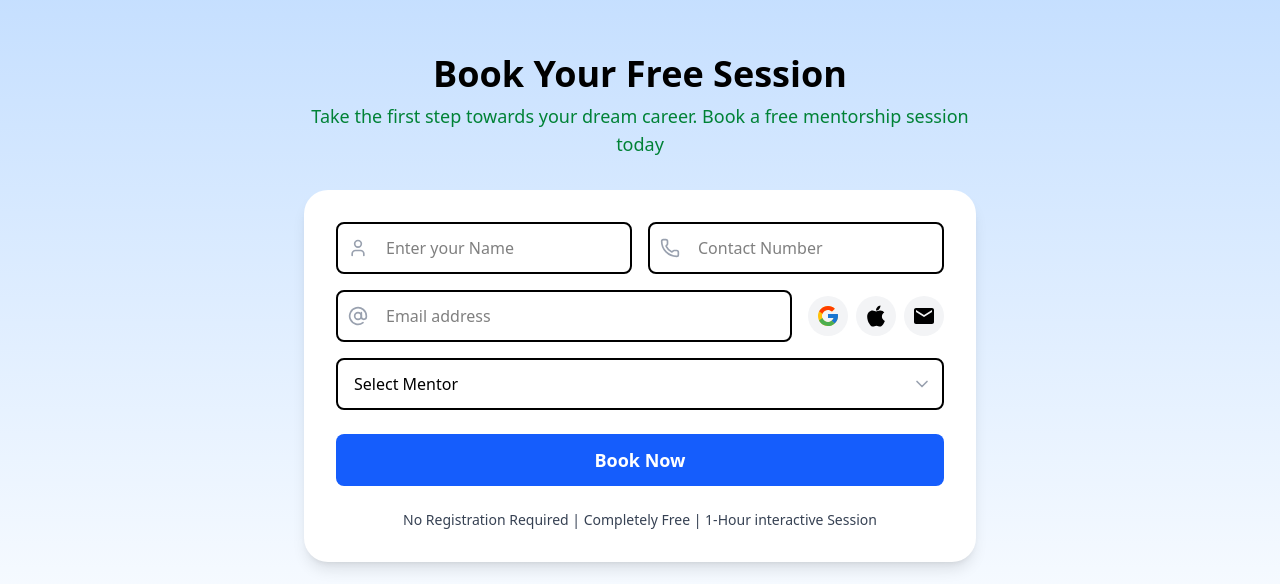
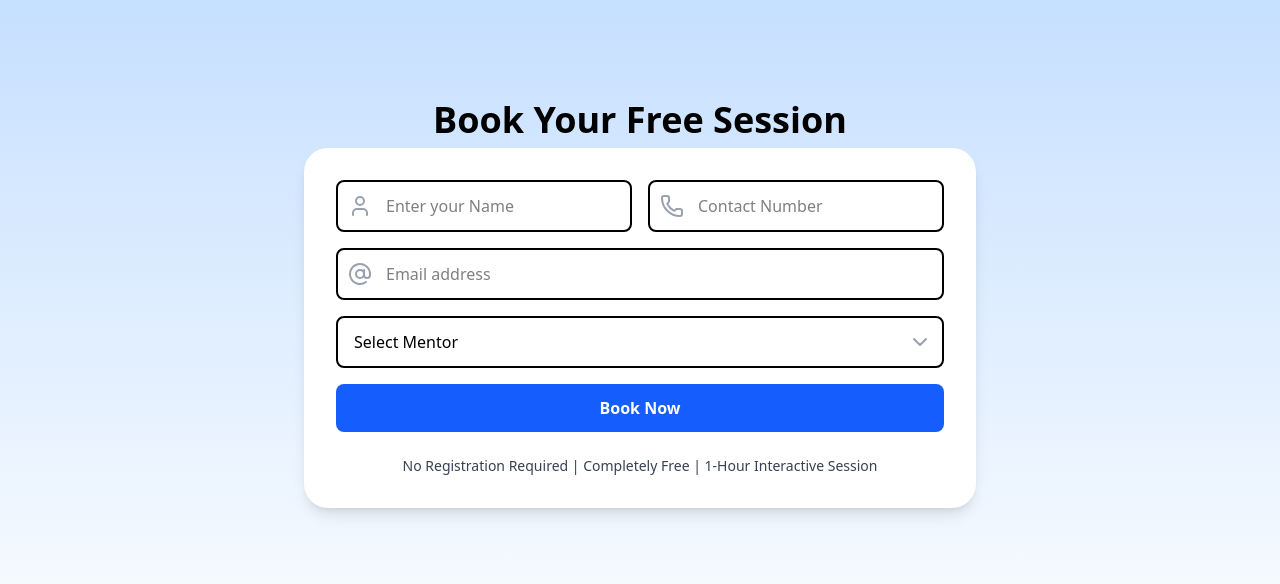
Before and after one commit to pulkit131/Mentorship_v1.0, a React (Vite) app: page / in a window 1280 px wide. Shown: the part 3376-3960 px from the top of the page. Built offline with nearby package versions, Linux system fonts and the light colour scheme.

Commit message:
Resolved merge conflict in BookSessionForm.jsx

```diff
--- a/src/Home/BookSessionForm.jsx
+++ b/src/Home/BookSessionForm.jsx
@@ -1,21 +1,17 @@
 import React, { useState } from "react";
-import { FcGoogle } from "react-icons/fc";
-import { FaApple } from "react-icons/fa";
-import { MdEmail } from "react-icons/md";
 import { ChevronDown } from "lucide-react";
 import { User, Phone, AtSign } from "lucide-react";
 import Swal from "sweetalert2";
-import { auth, provider, db } from "../firebase/config";
-import { signInWithPopup } from "firebase/auth";
-import { addDoc, collection, doc, getDoc, updateDoc } from "firebase/firestore";
 import { useNavigate } from "react-router-dom";
-//import {useUserStore} from "useUserStore";
-const mentors = ["Ravi Kumar", "Navyaa Sharma", "Hameedullah Khan Pathan"];
-const mentorMap = {
-  "Ravi Kumar": "david-01",
-  "Navyaa Sharma": "mike-01",
-  "Hameedullah Khan Pathan": "emily-01",
-};
+import { axiosInstance } from "../lib/axios";
+import PremiumPlan from "../Home/PremiumPlan";
+
+const mentors = [
+  { name: "Ravi Kumar", email: "ravi.kumar@example.com" },
+  { name: "Navyaa Sharma", email: "navyaa.sharma@example.com" },
+  { name: "Hameedullah Khan Pathan", email: "hameedullah@example.com" },
+];
+
 const BookSessionForm = () => {
   const navigate = useNavigate();
   const [formData, setFormData] = useState({
@@ -32,211 +28,110 @@ const BookSessionForm = () => {
     }));
   };
 
-
-
   const handleSubmit = async (e) => {
   e.preventDefault();
-    const mentorId = mentorMap[formData.mentor];
 
-const [userId, setUserId] =localStorage.getItem("userId") || "";
-    if (!userId) {
-      Swal.fire({
-        title: "Please Login First",
+  const selectedMentor = mentors.find((m) => m.name === formData.mentor);
+  const mentorEmail = selectedMentor?.email;
+
+  if (!formData.name || !formData.email || !formData.contact || !mentorEmail) {
+    return Swal.fire({
+      title: "Missing Fields",
+      text: "Please fill in all fields and select a mentor.",
       icon: "warning",
       confirmButtonText: "Okay",
     });
-      return;
-    }
-
-    if (!mentorId) {
-      Swal.fire({
-        title: "Incomplete Selection",
-        text: "Please select a mentor.",
-        icon: "warning",
-        confirmButtonText: "Okay",
-      });
-      return;
-    }
-
-    const mentorRef = doc(db, "mentors", mentorId);
-    const mentorSnap = await getDoc(mentorRef);
-
-    if (!mentorSnap.exists()) {
-      Swal.fire({
-        title: "Mentor Not Found",
-        text: "Selected mentor does not exist.",
-        icon: "error",
-        confirmButtonText: "Retry",
-      });
-      return;
-    }
-
-    const mentorData = mentorSnap.data();
-    if (mentorData.isBooked) {
-      Swal.fire({
-        title: "Already Booked",
-        text: "This mentor is already booked. Please choose another.",
-        icon: "error",
-        confirmButtonText: "Okay",
-      });
-      return;
   }
 
   try {
-      await updateDoc(mentorRef, {
-        isBooked: true,
-        bookedBy: formData.email,
+    // 1. Check subscription status
+    const checkRes = await axiosInstance.get(`/users/${formData.email}/check-booking`);
+
+    if (!checkRes.data.allowed && checkRes.data.planType === "BASIC") {
+      Swal.fire({
+        title: "Upgrade Required",
+        text: "Your current plan does not allow bookings. Please upgrade to proceed.",
+        icon: "info",
+        confirmButtonText: "Go to Plans",
+      }).then(() => {
+        navigate("/PremiumPlan"); // redirect to Premium Plan or Subscriptions section
       });
-      await addDoc(collection(db, "users"), formData);
-      localStorage.setItem("userEmail", formData.email);
+
+      return; // 🔥 stop here if not allowed
+    }
+
+    // 2. Proceed to book session
+    await axiosInstance.post("/bookings", {
+      name: formData.name,
+      email: formData.email,
+      contact: formData.contact,
+      mentor: mentorEmail,
+    });
 
     Swal.fire({
       title: "Session Booked!",
-        text: "Your mentorship session has been booked.",
+      text: "Your session has been successfully booked.",
       icon: "success",
-        confirmButtonText: "Awesome!",
+      confirmButtonText: "Great!",
     });
+
     setFormData({ name: "", contact: "", email: "", mentor: "" });
-      navigate("/mydashboard");
+    navigate("/myDashboard");
+
   } catch (err) {
     Swal.fire({
       title: "Booking Failed",
-        text: err.message,
+      text: err?.response?.data?.error || "Something went wrong.",
       icon: "error",
       confirmButtonText: "Retry",
     });
   }
 };
 
-  const handleGoogle = () => {
-    signInWithPopup(auth, provider)
-      .then(async (result) => {
-        const user = result.user;
-        setFormData((prev) => ({
-          ...prev,
-          name: user.displayName || "",
-          email: user.email || "",
-        }));
-        localStorage.setItem("isAuth", true);
-        localStorage.setItem("userEmail", user.email);
-        localStorage.setItem("userId", user.uid);
-        const idToken = await user.getIdToken();
-        localStorage.setItem("token", idToken);
-        Swal.fire({
-          title: "Logged In Successfully",
-          icon: "success",
-          confirmButtonText: "Cool!",
-        });
-      })
-      .catch(() => {
-        Swal.fire({
-          title: "Login Failed",
-          icon: "error",
-          confirmButtonText: "Okay",
-        });
-      });
-  };
 
   return (
     <section id="booking">
-    <div className="min-h-screen flex flex-col items-center justify-center bg-gradient-to-b from-blue-200 to-white px-2">
-      <div className="w-full max-w-2xl mx-auto">
-        <h1 className="text-3xl sm:text-4xl font-bold text-center mt-2 mb-2">
+      <div className="min-h-screen flex items-center justify-center bg-gradient-to-b from-blue-200 to-white px-2">
+        <div className="w-full max-w-2xl">
+          <h1 className="text-3xl sm:text-4xl font-bold text-center mb-2">
             Book Your Free Session
           </h1>
-        <p className="text-green-700 text-center mb-8 text-base sm:text-lg">
-          Take the first step towards your dream career. Book a free mentorship
-          session today
-        </p>
-        <form
-          onSubmit={handleSubmit}
-          className="bg-white rounded-3xl shadow-lg px-4 sm:px-8 py-8 flex flex-col gap-4"
-        >
+          <form onSubmit={handleSubmit} className="bg-white rounded-3xl shadow-lg px-8 py-8 gap-4 flex flex-col">
             {/* Name and Contact */}
             <div className="flex flex-col sm:flex-row gap-4">
               <div className="relative flex-1">
-              <input
-                type="text"
-                name="name"
-                placeholder="Enter your Name"
-                value={formData.name}
-                onChange={handleChange}
-                className="w-full border-2 border-black rounded-lg px-4 py-3 text-base outline-none pl-12"
-              />
-              <User className="absolute left-3 top-1/2 -translate-y-1/2 w-5 h-5 text-gray-400" />
+                <input type="text" name="name" value={formData.name} onChange={handleChange} placeholder="Enter your Name" className="w-full border-2 border-black rounded-lg px-4 py-3 pl-12" />
+                <User className="absolute left-3 top-1/2 -translate-y-1/2 text-gray-400" />
               </div>
               <div className="relative flex-1">
-              <input
-                type="text"
-                name="contact"
-                placeholder="Contact Number"
-                value={formData.contact}
-                onChange={handleChange}
-                className="w-full border-2 border-black rounded-lg px-4 py-3 text-base outline-none pl-12"
-              />
-              <Phone className="absolute left-3 top-1/2 -translate-y-1/2 w-5 h-5 text-gray-400" />
+                <input type="text" name="contact" value={formData.contact} onChange={handleChange} placeholder="Contact Number" className="w-full border-2 border-black rounded-lg px-4 py-3 pl-12" />
+                <Phone className="absolute left-3 top-1/2 -translate-y-1/2 text-gray-400" />
               </div>
             </div>
 
-          {/* Email and Socials */}
-          <div className="flex flex-col sm:flex-row gap-4 items-center">
-            <div className="relative flex-1 w-full">
-              <input
-                type="email"
-                name="email"
-                placeholder="Email address"
-                value={formData.email}
-                onChange={handleChange}
-                className="w-full border-2 border-black rounded-lg px-4 py-3 text-base outline-none pl-12"
-              />
-              <AtSign className="absolute left-3 top-1/2 -translate-y-1/2 w-5 h-5 text-gray-400" />
-            </div>
-            <div className="flex gap-2 mt-2 sm:mt-0">
-              <button
-                type="button"
-                onClick={handleGoogle}
-                className="p-2 bg-gray-100 rounded-full hover:bg-gray-200 transition"
-                title="Sign in with Google"
-              >
-                <FcGoogle className="w-6 h-6" />
-              </button>
-              <button type="button" className="p-2 bg-gray-100 rounded-full hover:bg-gray-200 transition">
-                <FaApple className="w-6 h-6" />
-              </button>
-              <button type="button" className="p-2 bg-gray-100 rounded-full hover:bg-gray-200 transition">
-                <MdEmail className="w-6 h-6" />
-              </button>
-            </div>
+            {/* Email */}
+            <div className="relative">
+              <input type="email" name="email" value={formData.email} onChange={handleChange} placeholder="Email address" className="w-full border-2 border-black rounded-lg px-4 py-3 pl-12" />
+              <AtSign className="absolute left-3 top-1/2 -translate-y-1/2 text-gray-400" />
             </div>
 
             {/* Mentor Dropdown */}
-          <div className="flex-1 relative">
-            <select
-              name="mentor"
-              value={formData.mentor}
-              onChange={handleChange}
-              className="w-full border-2 border-black rounded-lg px-4 py-3 text-base appearance-none outline-none"
-            >
+            <div className="relative">
+              <select name="mentor" value={formData.mentor} onChange={handleChange} className="w-full border-2 border-black rounded-lg px-4 py-3 appearance-none">
                 <option value="">Select Mentor</option>
                 {mentors.map((m) => (
-                <option key={m} value={m}>
-                  {m}
-                </option>
+                  <option key={m.email} value={m.name}>{m.name}</option>
                 ))}
               </select>
-            <ChevronDown className="absolute right-3 top-1/2 -translate-y-1/2 w-5 h-5 text-gray-400 pointer-events-none" />
+              <ChevronDown className="absolute right-3 top-1/2 -translate-y-1/2 text-gray-400 pointer-events-none" />
             </div>
 
-          {/* Submit Button */}
-          <button
-            type="submit"
-            className="w-full bg-blue-600 hover:bg-blue-700 text-white font-semibold text-lg rounded-lg py-3 mt-2 transition"
-          >
+            {/* Submit */}
+            <button type="submit" className="w-full bg-blue-600 text-white font-semibold py-3 rounded-lg hover:bg-blue-700 transition">
               Book Now
             </button>
-          <p className="text-center text-gray-700 text-sm mt-2">
-            No Registration Required | Completely Free | 1-Hour interactive
-            Session
+            <p className="text-center text-sm text-gray-700 mt-2">
+              No Registration Required | Completely Free | 1-Hour Interactive Session
             </p>
           </form>
         </div>
```
Also changed, not shown: 2 other files (tests, documents, lock files or other folders). Lines whose indentation alone changed are shown as unchanged.
